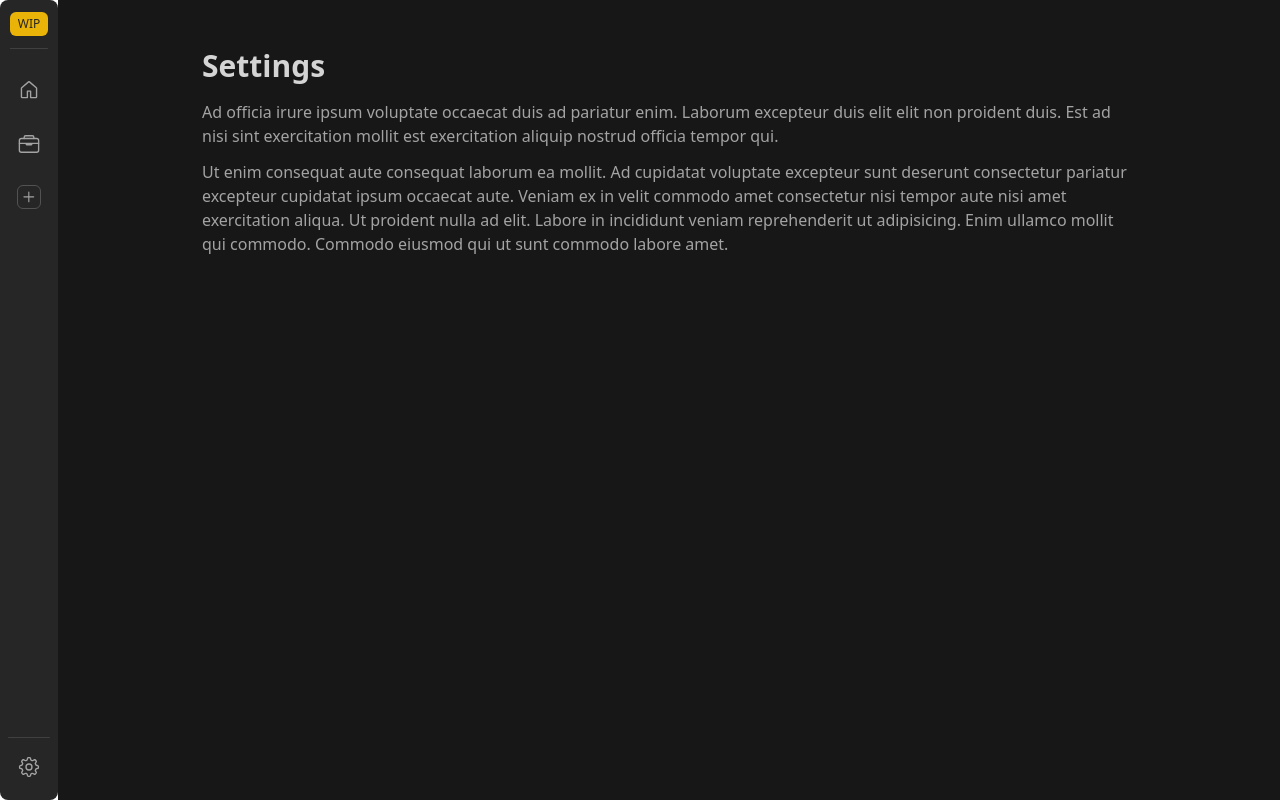
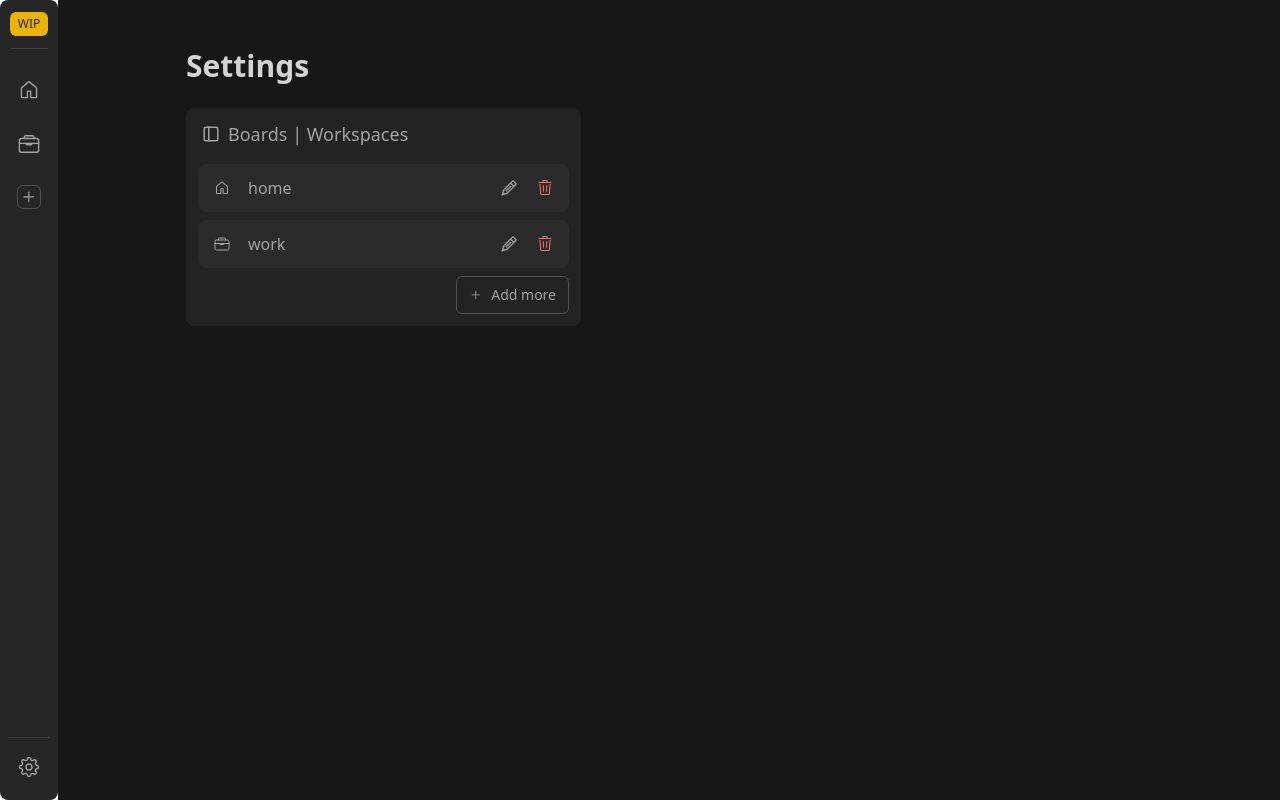
Before and after one commit to LuisNivar/my-kanban-board, a React (Vite) app: page /settings in a window 1280 px wide. Built offline with nearby package versions, Linux system fonts and the light colour scheme.

Commit message:
Add sidebarSection to settings

```diff
--- /dev/null
+++ b/src/components/Settings/SidebarSection.tsx
@@ -0,0 +1,34 @@
+import { useContext, useState } from "react";
+import { SidebarContext } from "../../Context";
+import { AddIcon, SidebarIcon } from "../Icons";
+import { Sections } from "./Sections";
+import BoardItem from "./BoardItem";
+import { MAX_BOARDS } from "../Sidebar/utils";
+import BoardDialog from "../BoardDialog";
+
+export default function SidebarSection() {
+  const items = useContext(SidebarContext);
+  const [open, setOpen] = useState(false);
+
+  return (
+    <Sections title="Boards | Workspaces" icon={<SidebarIcon />}>
+      {items.map((board) => (
+        <BoardItem key={board.icon} icon={board.icon} name={board.name} />
+      ))}
+
+      {items.length < MAX_BOARDS ? (
+        <button
+          className="hover:bg-neutral-300 hover:border-neutral-300 transition-colors hover:text-neutral-800 self-end text-sm py-2 px-3 rounded-md border border-neutral-600 flex items-center gap-2"
+          onClick={() => setOpen(true)}
+        >
+          <AddIcon /> Add more
+        </button>
+      ) : (
+        <span className="select-none self-center italic text-teal-500 py-2">
+          Max limit of board is 5
+        </span>
+      )}
+      <BoardDialog open={open} onOpenChange={setOpen} />
+    </Sections>
+  );
+}
--- a/src/pages/Settings.tsx
+++ b/src/pages/Settings.tsx
@@ -1,25 +1,10 @@
+import SidebarSection from "../components/Settings/SidebarSection";
+
 export default function Settings() {
   return (
-    <section className="h-screen py-12 px-36 bg-neutral-900 text-neutral-400">
-      <h1 className="font-bold text-3xl mb-4 text-neutral-300">Settings</h1>
-      <article className="flex gap-3 flex-col">
-        <p>
-          Ad officia irure ipsum voluptate occaecat duis ad pariatur enim.
-          Laborum excepteur duis elit elit non proident duis. Est ad nisi sint
-          exercitation mollit est exercitation aliquip nostrud officia tempor
-          qui.
-        </p>
-
-        <p>
-          Ut enim consequat aute consequat laborum ea mollit. Ad cupidatat
-          voluptate excepteur sunt deserunt consectetur pariatur excepteur
-          cupidatat ipsum occaecat aute. Veniam ex in velit commodo amet
-          consectetur nisi tempor aute nisi amet exercitation aliqua. Ut
-          proident nulla ad elit. Labore in incididunt veniam reprehenderit ut
-          adipisicing. Enim ullamco mollit qui commodo. Commodo eiusmod qui ut
-          sunt commodo labore amet.
-        </p>
-      </article>
-    </section>
+    <div className="h-screen w-full py-12 px-32 bg-neutral-900 text-neutral-400">
+      <h1 className="font-bold text-3xl mb-6 text-neutral-300">Settings</h1>
+      <SidebarSection />
+    </div>
   );
 }
```
